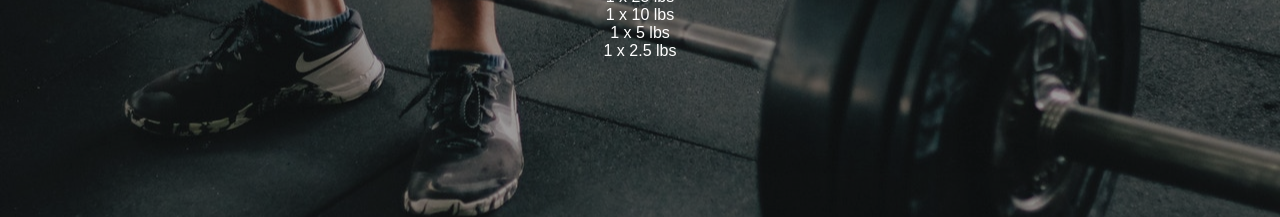
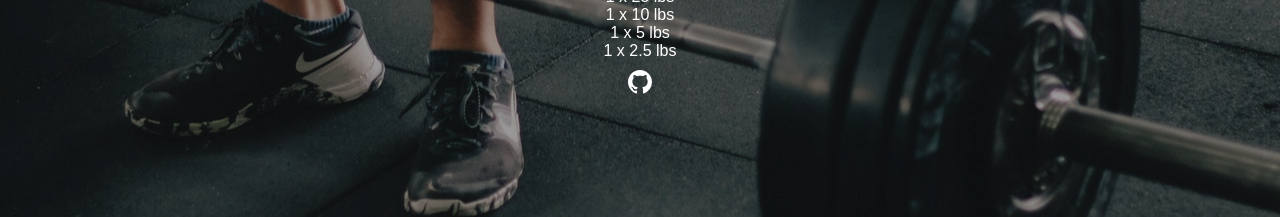
Before and after one commit to doobix/barbell, a React (Create React App) app: page / in a window 1280 px wide. Shown: the part 336-553 px from the top of the page. Built offline with nearby package versions, Linux system fonts and the light colour scheme.

Commit message:
add github button

```diff
--- a/src/App.js
+++ b/src/App.js
@@ -1,4 +1,5 @@
 import React, { Component } from 'react';
+import GitHubButton from './GitHubButton';
 import WeightCheckboxes from './WeightCheckboxes';
 import WeightResults from './WeightResults';
 import './App.css';
@@ -78,6 +79,9 @@
             leftoverWeight={this.state.leftoverWeight}
           />
         </div>
+        <footer>
+          <GitHubButton />
+        </footer>
       </div>
     );
   }
--- /dev/null
+++ b/src/GitHubButton.css
@@ -0,0 +1,3 @@
+.github-button {
+  fill: #FFFFFF;
+}
--- /dev/null
+++ b/src/GitHubButton.js
@@ -0,0 +1,16 @@
+import React, { Component } from 'react';
+import './GitHubButton.css';
+
+class GitHubButton extends Component {
+  render() {
+    return (
+      <a aria-label="GitHub" title="GitHub" href="https://github.com/doobix/barbell">
+        <svg className="github-button" height="24" viewBox="0 0 16 16" version="1.1" width="24" aria-hidden="true">
+          <path fillRule="evenodd" d="M8 0C3.58 0 0 3.58 0 8c0 3.54 2.29 6.53 5.47 7.59.4.07.55-.17.55-.38 0-.19-.01-.82-.01-1.49-2.01.37-2.53-.49-2.69-.94-.09-.23-.48-.94-.82-1.13-.28-.15-.68-.52-.01-.53.63-.01 1.08.58 1.23.82.72 1.21 1.87.87 2.33.66.07-.52.28-.87.51-1.07-1.78-.2-3.64-.89-3.64-3.95 0-.87.31-1.59.82-2.15-.08-.2-.36-1.02.08-2.12 0 0 .67-.21 2.2.82.64-.18 1.32-.27 2-.27.68 0 1.36.09 2 .27 1.53-1.04 2.2-.82 2.2-.82.44 1.1.16 1.92.08 2.12.51.56.82 1.27.82 2.15 0 3.07-1.87 3.75-3.65 3.95.29.25.54.73.54 1.48 0 1.07-.01 1.93-.01 2.2 0 .21.15.46.55.38A8.013 8.013 0 0 0 16 8c0-4.42-3.58-8-8-8z"></path>
+        </svg>
+      </a>
+    );
+  }
+}
+
+export default GitHubButton;
```
